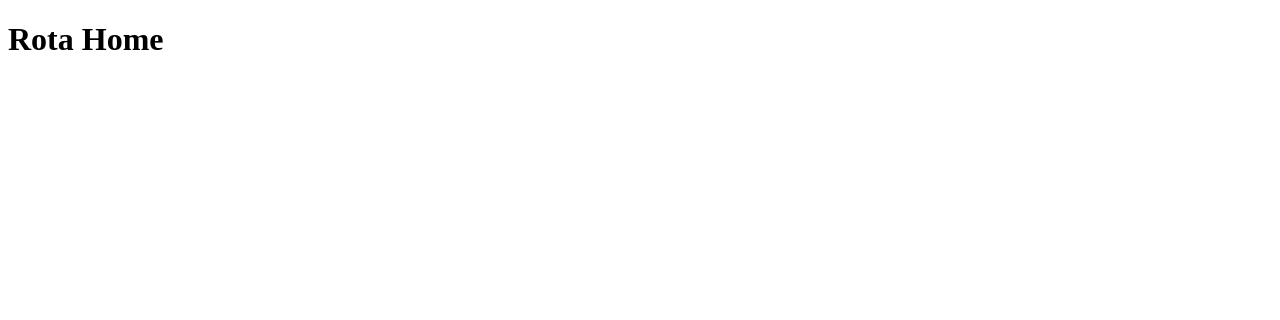
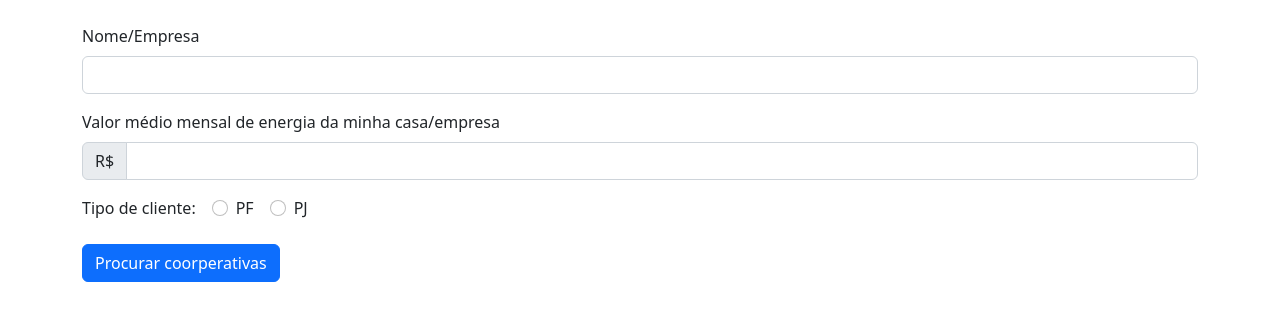
Before and after one commit to watt-io/wattio-frontend-desafio, a React app in the folder frontend-wattio/: page / in a window 1280 px wide. Shown: the top 320 px of the page. Built offline with nearby package versions, Linux system fonts and the light colour scheme.

Commit message:
Criando o formulario da rota Home

```diff
--- a/frontend-wattio/public/index.html
+++ b/frontend-wattio/public/index.html
@@ -5,6 +5,7 @@
     <meta name="viewport" content="width=device-width, initial-scale=1" />
     <meta name="theme-color" content="#000000" />
     <meta name="description" content="Web site created using create-react-app"/>
+    <link rel="stylesheet" href="https://cdn.jsdelivr.net/npm/bootstrap@5.2.0-beta1/dist/css/bootstrap.min.css" integrity="sha384-0evHe/X+R7YkIZDRvuzKMRqM+OrBnVFBL6DOitfPri4tjfHxaWutUpFmBp4vmVor" crossorigin="anonymous"/>
     <title>Marketplace de Energia</title>
   </head>
   <body>
--- a/frontend-wattio/src/pages/Home/index.js
+++ b/frontend-wattio/src/pages/Home/index.js
@@ -1,7 +1,48 @@
+import Button from 'react-bootstrap/Button';
+import Form from 'react-bootstrap/Form';
+import Container from 'react-bootstrap/Container';
+import InputGroup from 'react-bootstrap/InputGroup';
+
 export default function Home(){
+
   return(
-    <>
-      <h1>Rota Home</h1>
-    </>
+    <Container>
+      <Form className="mt-4">
+      <Form.Group className="mb-3" controlId="formBasicEmpresa">
+        <Form.Label>Nome/Empresa</Form.Label>
+        <Form.Control type="text"/>
+        <Form.Text className="text-muted">
+
+        </Form.Text>
+      </Form.Group>
+
+      <Form.Group className="mb-3" controlId="formBasicValorMensal">
+      <Form.Label>Valor médio mensal de energia da minha casa/empresa</Form.Label>
+      <InputGroup className="mb-3">
+        <InputGroup.Text id="valorMensal">R$</InputGroup.Text>
+        <Form.Control type="number" aria-label="valorMensal" aria-describedby="valorMensal"/>
+      </InputGroup>
+      </Form.Group>
+
+      <Form.Group>
+        <Form.Label className='me-3'>Tipo de cliente:</Form.Label>
+        <Form.Check
+          inline
+          label="PF"
+          name="tipoCliente"
+          type="radio"
+          id="inline-radio-1"
+        />
+        <Form.Check
+          inline
+          label="PJ"
+          name="tipoCliente"
+          type="radio"
+          id="inline-radio-2"
+        />
+      </Form.Group>
+      <Button variant="primary" type="submit" className="mt-3">Procurar coorperativas</Button>
+    </Form>
+    </Container>
   )
 }
```
Also changed, not shown: 1 other file (tests, documents, lock files or other folders).
